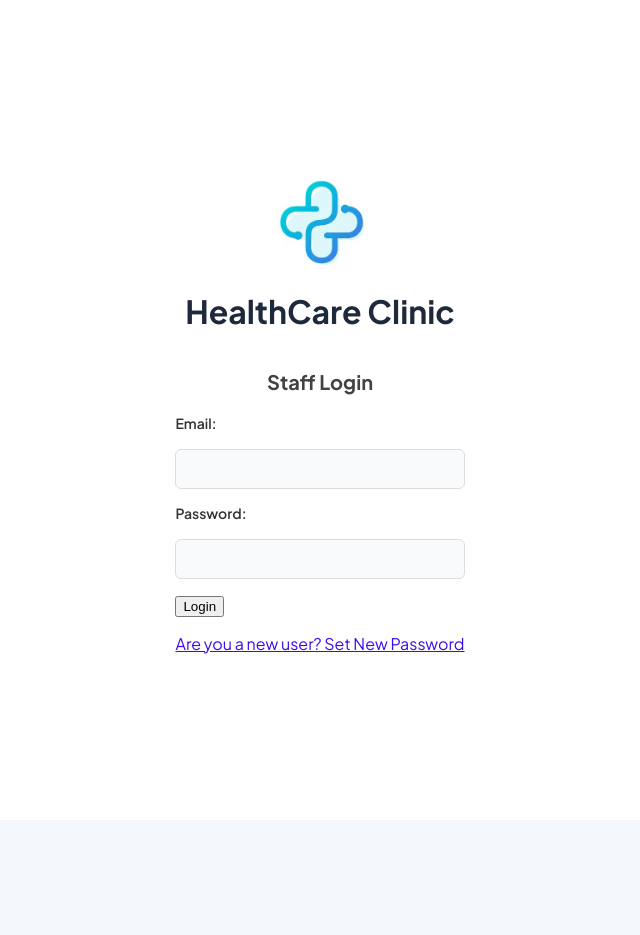
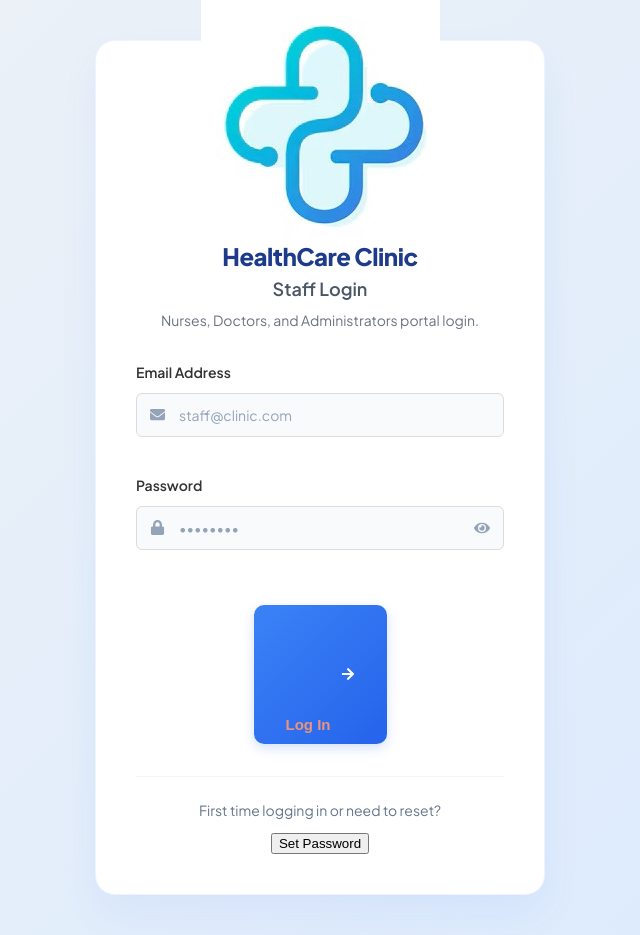
Before and after one commit to maeva-mag/clinicMs, a React (Create React App) app in the folder frontend/: page /staffLogin in a window 1280 px wide. Shown: the whole page, without its empty margins (320-960 px from the left). Before the commit the page ends 820 px from the top, so only its background shows below. Built offline with nearby package versions, Linux system fonts and the light colour scheme; no server answers.

Commit message:
updat authentication forms

```diff
--- a/frontend/src/pages/Auth.css
+++ b/frontend/src/pages/Auth.css
@@ -267,14 +267,15 @@ span {
   color: #ffffff;
   font-size: 15px;
   font-weight: 600;
-  padding: 14px 28px;
+  padding: 11px 32px;
   border: none;
-  border-radius: 12px;
+  border-radius: 10px;
   cursor: pointer;
   box-shadow: 0 4px 12px rgba(37, 99, 235, 0.2);
   transition: all 0.25s ease;
-  margin-top: 10px;
-  width: 100%;
+  margin: 16px auto 0 auto;
+  width: fit-content;
+  align-self: center;
 }
 
 .signup-submit-btn:hover {
@@ -543,14 +544,15 @@ span {
   color: #ffffff;
   font-size: 15px;
   font-weight: 600;
-  padding: 14px 28px;
+  padding: 11px 32px;
   border: none;
-  border-radius: 12px;
+  border-radius: 10px;
   cursor: pointer;
   box-shadow: 0 4px 12px rgba(37, 99, 235, 0.2);
   transition: all 0.25s ease;
-  margin-top: 10px;
-  width: 100%;
+  margin: 16px auto 0 auto;
+  width: fit-content;
+  align-self: center;
 }
 
 .login-submit-btn:hover {
--- a/frontend/src/pages/StaffAuthPage.js
+++ b/frontend/src/pages/StaffAuthPage.js
@@ -1,8 +1,10 @@
-import React, {useState} from "react";
+import React, { useState } from "react";
 import { useNavigate } from "react-router-dom";
+import { FaEnvelope, FaLock, FaEye, FaEyeSlash, FaArrowRight } from "react-icons/fa";
 import './Auth.css';
 import API from '../services/api';
 import logo from '../assets/clinic-logo.jpg';
+
 const StaffAuth = () => {
     const [formData, setFormData] = useState({
         email: '',
@@ -10,19 +12,18 @@ const StaffAuth = () => {
     });
     const navigate = useNavigate();
     const [error, setError] = useState('');
+    const [showPassword, setShowPassword] = useState(false);
 
-    const handleLogin = async (e)=>{
+    const handleLogin = async (e) => {
         e.preventDefault();
-        try{
+        try {
             const response = await API.post('/auth/login', formData);
-
             const setPassword = response.data.mustSetPassword;
             if (setPassword) {
                 if (response.data.name) {
                     localStorage.setItem('name', response.data.name);
                 }
                 setError('First-time login detected. Please set your password.');
-
             } else {
                 localStorage.setItem('token', response.data.token);
                 localStorage.setItem('role', response.data.role);
@@ -30,7 +31,6 @@ const StaffAuth = () => {
                 if (response.data.name) {
                     localStorage.setItem('name', response.data.name);
                 }
-                alert("Login successful")
                 const userRole = response.data.role;
                 if (userRole === 'admin') {
                     navigate('/admin/dashboard');
@@ -42,52 +42,83 @@ const StaffAuth = () => {
                     setError('Unknown user role. Please contact support.');
                 }
             }
-        }
-
-
-            catch (error) {            if(error.response && error.response.status === 401){
+        } catch (error) {
+            if (error.response && error.response.status === 401) {
                 setError('Invalid Password');
-             } else if(error.response && error.response.status === 4022){
+            } else if (error.response && error.response.status === 4022) {
                 setError('Account does not exist.');
-             } else if(error.response && error.response.status === 401){
-                setError('Invalid password.');
-             } else{
+            } else {
                 setError('Login failed. Please try again later.');
             }
         }
     };
-     return(
-         <div className="staff-login-container">
-             <img src={logo} alt="Clinic Logo" className='auth-logo' />
-             <h1 className="logo">HealthCare Clinic</h1>
-             <h2 className="logo">Staff Login</h2>
-             <form onSubmit={handleLogin}>
+
+    return (
+        <div className="login-page-wrapper">
+            <div className="login-card">
+                <div className="login-card-header">
+                    <div className="logo-wrapper">
+                        <img src={logo} alt="Clinic Logo" className="auth-logo" />
+                    </div>
+                    <h1 className="clinic-title">HealthCare Clinic</h1>
+                    <h2 className="page-subtitle">Staff Login</h2>
+                    <p className="description-text">Nurses, Doctors, and Administrators portal login.</p>
+                </div>
+
+                {error && <p className="error-alert">{error}</p>}
+
+                <form onSubmit={handleLogin} className="login-form">
                     <div className="form-group">
-                     <label className="form-label">Email:</label>
+                        <label htmlFor="email">Email Address</label>
+                        <div className="input-wrapper">
+                            <FaEnvelope className="field-icon" />
                             <input
                                 type="email"
                                 id="email"
+                                placeholder="staff@clinic.com"
                                 value={formData.email}
-                         onChange={(e) => setFormData({...formData, email: e.target.value})}
+                                onChange={(e) => setFormData({ ...formData, email: e.target.value })}
                                 required
                             />
                         </div>
+                    </div>
+
                     <div className="form-group">
-                     <label className="form-label" >Password:</label>
+                        <label htmlFor="password">Password</label>
+                        <div className="input-wrapper">
+                            <FaLock className="field-icon" />
                             <input
-                         type="password"
+                                type={showPassword ? "text" : "password"}
                                 id="password"
+                                placeholder="••••••••"
                                 value={formData.password}
-                         onChange={(e) => setFormData({...formData, password: e.target.value})}
+                                onChange={(e) => setFormData({ ...formData, password: e.target.value })}
                                 required
                             />
+                            <button
+                                type="button"
+                                className="password-toggle-btn"
+                                onClick={() => setShowPassword(!showPassword)}
+                                tabIndex="-1"
+                            >
+                                {showPassword ? <FaEyeSlash /> : <FaEye />}
+                            </button>
                         </div>
-                 {error && <p className="error">{error}</p>}
-                 <button className="form-btn" type="submit">Login</button>
-                 <p className="set-password-link" onClick={() => navigate('/set-password')}>
-                     Are you a new user? Set New Password
-                 </p>
+                    </div>
+
+                    <button type="submit" className="login-submit-btn">
+                        <span>Log In</span>
+                        <FaArrowRight className="btn-arrow" />
+                    </button>
                 </form>
+
+                <div className="login-card-footer">
+                    <p>First time logging in or need to reset?</p>
+                    <button onClick={() => navigate('/set-password')} className="footer-register-btn">
+                        Set Password
+                    </button>
+                </div>
+            </div>
         </div>
     );
 };
--- a/frontend/src/pages/setpassword.js
+++ b/frontend/src/pages/setpassword.js
@@ -1,17 +1,22 @@
-import React, {useState} from "react";
+import React, { useState } from "react";
 import { useNavigate } from "react-router-dom";
+import { FaEnvelope, FaLock, FaEye, FaEyeSlash, FaArrowRight } from "react-icons/fa";
 import './Auth.css';
 import API from '../services/api';
 import logo from '../assets/clinic-logo.jpg';
+
 function SetPassword() {
     const [email, setEmail] = useState('');
     const [password, setPassword] = useState('');
     const [confirmPassword, setConfirmPassword] = useState('');
     const navigate = useNavigate();
     const [error, setError] = useState('');
+    const [showPassword, setShowPassword] = useState(false);
+    const [showConfirmPassword, setShowConfirmPassword] = useState(false);
+
     const handleSubmit = async (e) => {
         e.preventDefault();
-        try{
+        try {
             const response = await API.post('/auth/set-password', {
                 email,
                 password,
@@ -25,51 +30,99 @@ import logo from '../assets/clinic-logo.jpg';
         } catch (err) {
             setError(err.response?.data?.message || 'An error occurred while setting the password.');
         }
-    }
-    return(
-        <div className="set-password-container">
-            <img src={logo} alt="Clinic Logo" className='auth-logo' />
-            <h1 className="logo">HealthCare Clinic</h1>
-            <h2 className="logo">Set Password</h2>
-            <form onSubmit={handleSubmit}>
+    };
+
+    return (
+        <div className="login-page-wrapper">
+            <div className="login-card">
+                <div className="login-card-header">
+                    <div className="logo-wrapper">
+                        <img src={logo} alt="Clinic Logo" className="auth-logo" />
+                    </div>
+                    <h1 className="clinic-title">HealthCare Clinic</h1>
+                    <h2 className="page-subtitle">Set Password</h2>
+                    <p className="description-text">Establish your credentials to activate or reset your staff account.</p>
+                </div>
+
+                {error && <p className="error-alert">{error}</p>}
+
+                <form onSubmit={handleSubmit} className="login-form">
                     <div className="form-group">
-                    <label htmlFor="email" className="form-label">Email:</label>
+                        <label htmlFor="email">Email Address</label>
+                        <div className="input-wrapper">
+                            <FaEnvelope className="field-icon" />
                             <input
                                 type="email"
                                 id="email"
+                                placeholder="staff@clinic.com"
                                 value={email}
                                 onChange={(e) => setEmail(e.target.value)}
                                 required
                             />
                         </div>
+                    </div>
+
                     <div className="form-group">
-                    <label className="form-label" htmlFor="password">Password:</label>
+                        <label htmlFor="password">New Password</label>
+                        <div className="input-wrapper">
+                            <FaLock className="field-icon" />
                             <input
-                        type="password"
+                                type={showPassword ? "text" : "password"}
                                 id="password"
+                                placeholder="••••••••"
                                 value={password}
                                 onChange={(e) => setPassword(e.target.value)}
                                 required
                             />
+                            <button
+                                type="button"
+                                className="password-toggle-btn"
+                                onClick={() => setShowPassword(!showPassword)}
+                                tabIndex="-1"
+                            >
+                                {showPassword ? <FaEyeSlash /> : <FaEye />}
+                            </button>
                         </div>
+                    </div>
+
                     <div className="form-group">
-                    <label className="form-label" htmlFor="confirmPassword">Confirm Password:</label>
+                        <label htmlFor="confirmPassword">Confirm Password</label>
+                        <div className="input-wrapper">
+                            <FaLock className="field-icon" />
                             <input
-                        type="password"
+                                type={showConfirmPassword ? "text" : "password"}
                                 id="confirmPassword"
+                                placeholder="••••••••"
                                 value={confirmPassword}
                                 onChange={(e) => setConfirmPassword(e.target.value)}
                                 required
                             />
+                            <button
+                                type="button"
+                                className="password-toggle-btn"
+                                onClick={() => setShowConfirmPassword(!showConfirmPassword)}
+                                tabIndex="-1"
+                            >
+                                {showConfirmPassword ? <FaEyeSlash /> : <FaEye />}
+                            </button>
                         </div>
-                {error && <p className="error">{error}</p>}
+                    </div>
 
-                <button type="submit" className="form-btn">
-                    Set Password
+                    <button type="submit" className="login-submit-btn">
+                        <span>Set Password</span>
+                        <FaArrowRight className="btn-arrow" />
                     </button>
+                </form>
 
-            </form>
+                <div className="login-card-footer">
+                    <p>Already configured your account?</p>
+                    <button onClick={() => navigate('/login')} className="footer-register-btn">
+                        Back to Login Selection
+                    </button>
                 </div>
-    )
+            </div>
+        </div>
+    );
 }
+
 export default SetPassword;
```
Also changed, not shown: 1 other file (tests, documents, lock files or other folders). Lines whose indentation alone changed are shown as unchanged.
